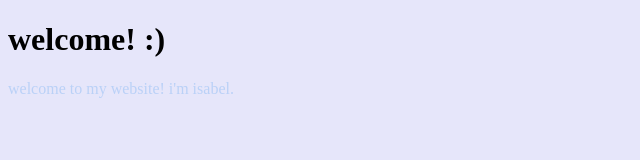
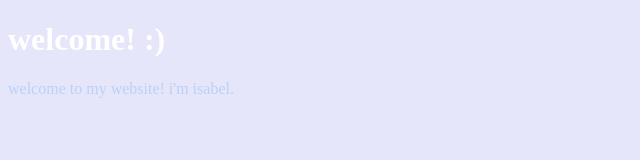
Before and after one commit to isabeldonner/isabeldonner, a plain HTML site: page index.html in a window 1280 px wide. Shown: the whole page, without its empty margins (0-640 px from the left). Drawn offline with Linux system fonts and the light colour scheme.

Commit message:
Update index.html

```diff
--- a/index.html
+++ b/index.html
@@ -5,7 +5,7 @@
     <link href="https://isabeldonner.github.io/css/main.css" rel="stylesheet" type="text/css">
   </head>
   <body style="background-color:lavender">
-    <h1 style="color:#000000">welcome! :)</h1>
+    <h1 style="color:#ffffff">welcome! :)</h1>
     <p style="color:#bad1f7"> welcome to my website! i'm isabel.
     </p>
   </body>
```
